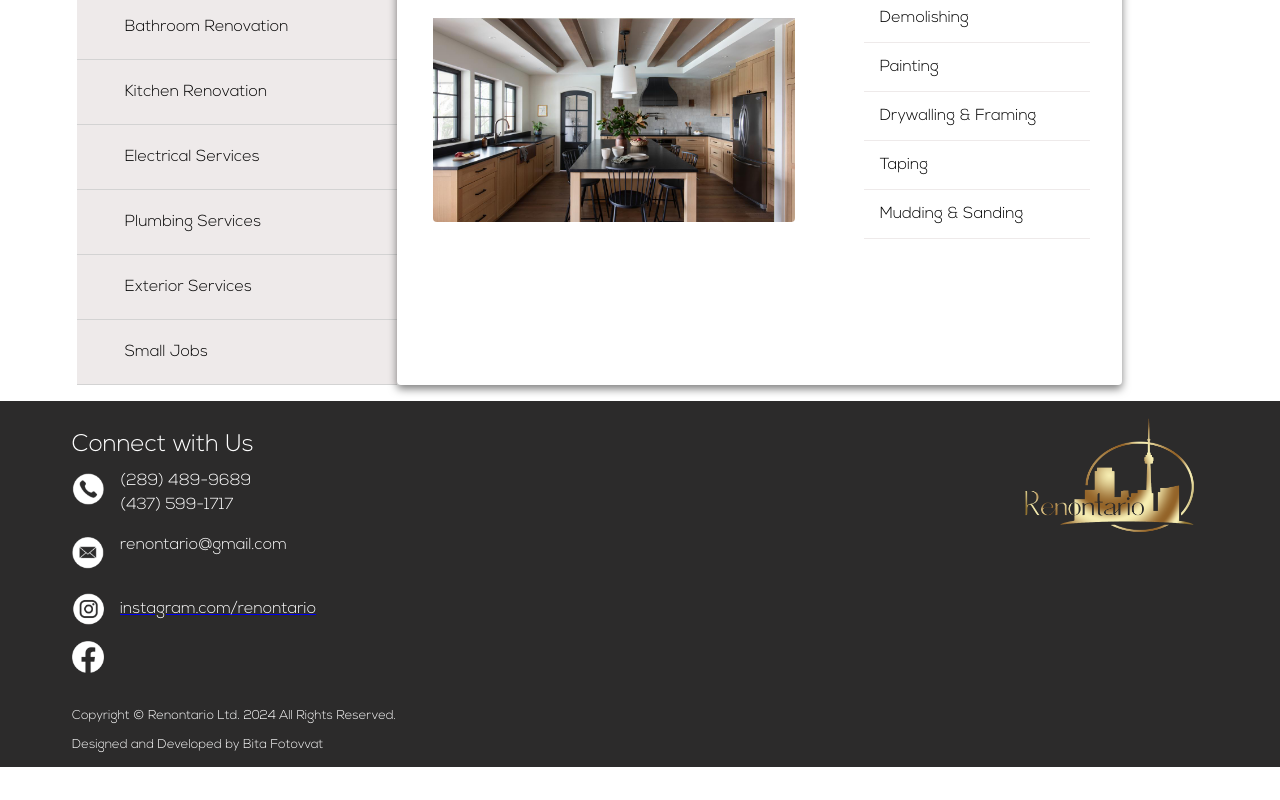
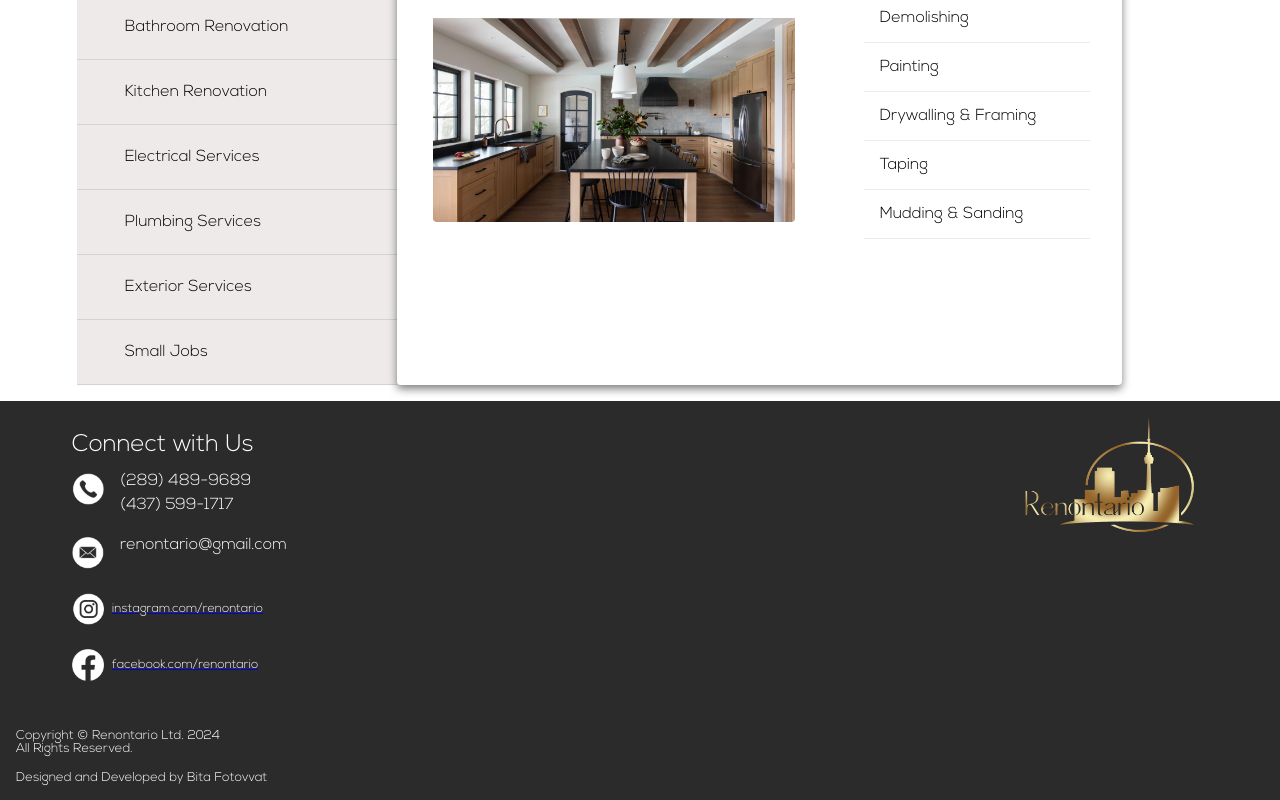
Before and after one commit to Bita-Fotovvat/renovation-website, a React (Create React App) app: page / in a window 1280 px wide. Shown: the part 1361-2161 px from the top of the page. Before the commit the page ends 2128 px from the top, so only its background shows below. Built offline with nearby package versions, Linux system fonts and the light colour scheme.

Commit message:
footer links to instagram and facebook added

```diff
--- a/src/components/Footer/Footer.js
+++ b/src/components/Footer/Footer.js
@@ -31,19 +31,21 @@ export default function Footer(){
                         <p className="footer__icon--instatext">instagram.com/renontario</p>
                     </a>
                 {/* </section> */}
-                <section className="footer__icon--instaparent">
-                    <a href="https://www.facebook.com/profile.php?id=61559220082147&mibextid=LQQJ4d" target="_blank">
-                        <img  className="footer__icon" src={FacebookIcon} alt="facebook icon" />
+                {/* <section className="footer__icon--fbparent"> */}
+                    <a className="footer__icon--fbparent" href="https://www.facebook.com/profile.php?id=61559220082147&mibextid=LQQJ4d" target="_blank">
+                        <img  className="footer__icon--insta" src={FacebookIcon} alt="facebook icon" />
+                        <p className="footer__icon--instatext">facebook.com/renontario</p>
                     </a>
-                </section>
-
-                <p className="footer__copyright">Copyright © Renontario Ltd. 2024 All Rights Reserved.</p>
-                <p className="footer__copyright">Designed and Developed by Bita Fotovvat</p>
+                {/* </section> */}
             </section>
             <section className="footer__container2">
                 <img  className="footer__logo" src={Logo} alt="company logo" onClick={()=> navigate("/")}/>
             </section>
         </section>
+        <section className="footer__copyrightparent">
+                <p className="footer__copyright">Copyright © Renontario Ltd. 2024<br/>All Rights Reserved.</p>
+                <p className="footer__copyright">Designed and Developed by Bita Fotovvat</p>
+            </section>
 </footer>
     )
 }
--- a/src/components/Footer/Footer.scss
+++ b/src/components/Footer/Footer.scss
@@ -79,18 +79,26 @@
     }
     &__icon{
         &--insta{
-            margin-right: 1rem;
+            margin-right: 0.5rem;
             margin-top: 0.5rem;
+            margin-bottom: 1rem;
         }
         &--instatext{
             color: white;
-            text-decoration: none;
-            border-bottom: none;
             padding-bottom: 0.5rem;
-            text-decoration: none;
+            font-size: 0.77rem;
+            @include tablet-and-desktop{
+                padding-bottom: 0.5rem;
+            }
+
         }
         &--instaparent{
             display: flex;
+            align-items:center;
+        }
+        &--fbparent{
+            display: flex;
+            flex-direction: row;
             align-items: center;
         }
     }
@@ -118,4 +126,8 @@
         font-size: 0.8rem;
         padding-top: 1rem;
     }
+    &__copyrightparent{
+        padding-bottom: 1rem;
+        padding-left: 1rem;
+    }
 }
```
